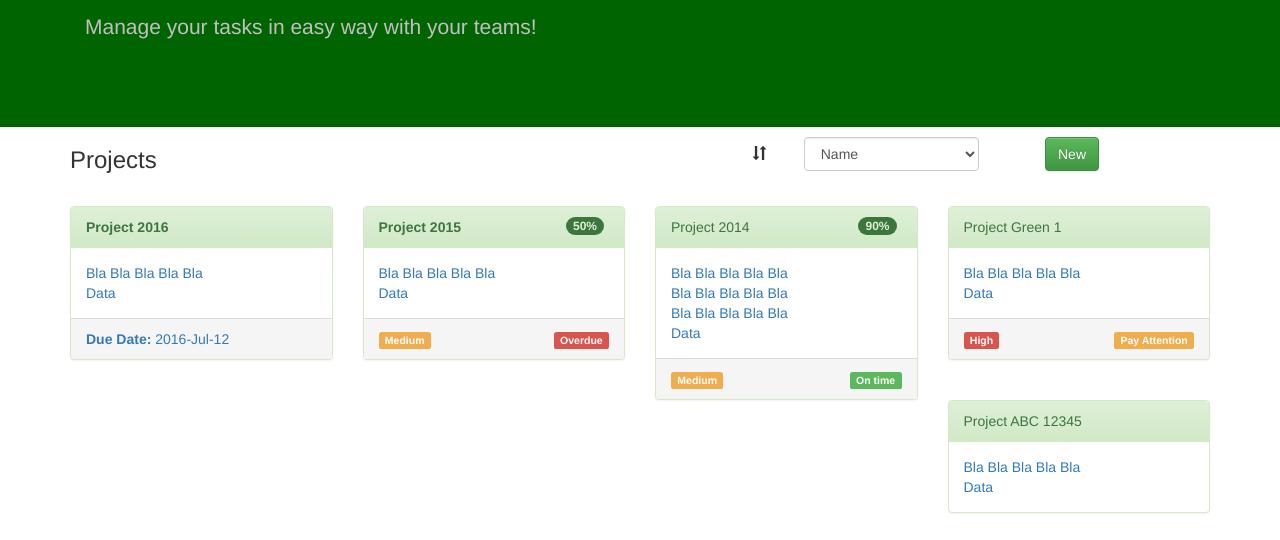
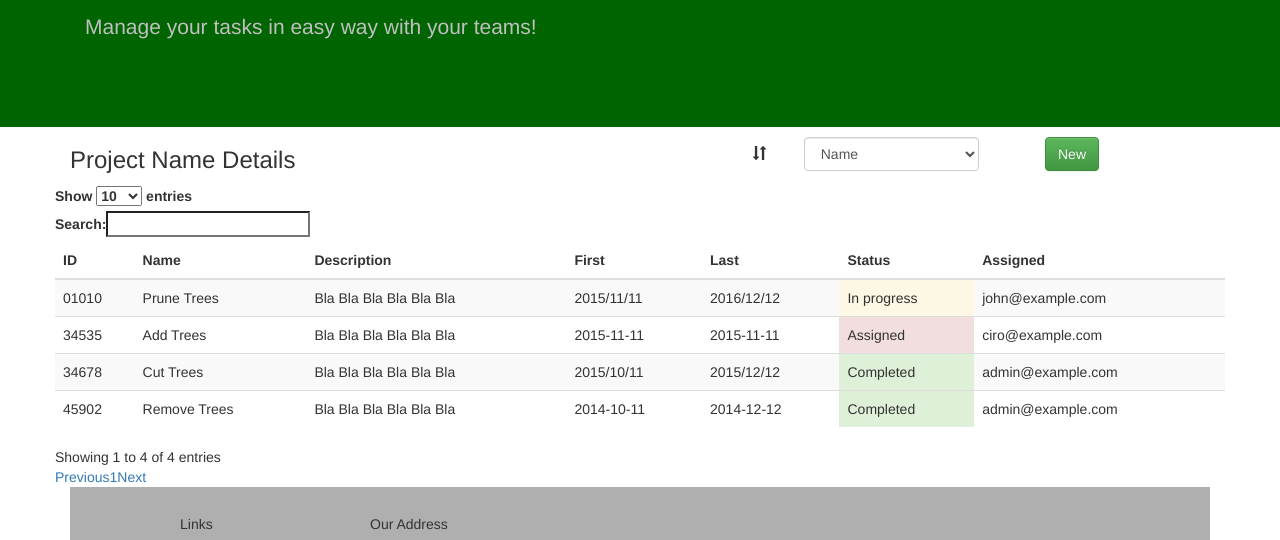
Before and after one commit to mixxr/TaskManager, a website: page project.html in a window 1280 px wide. Shown: the part 302-842 px from the top of the page. Drawn offline with nearby package versions, Linux system fonts and the light colour scheme.

Commit message:
project task list in table

```diff
--- /dev/null
+++ b/css/mystyles.table.css
@@ -0,0 +1,3 @@
+table.dataTable tbody>tr.selected,table.dataTable tbody>tr>.selected{
+    background-color:darkolivegreen;
+}
--- /dev/null
+++ b/docs/package install notes.txt
@@ -0,0 +1,3 @@
+datatables
+==========
+https://datatables.net/download/bower
--- a/projects.html
+++ b/project.html
@@ -21,7 +21,10 @@
     <!-- icons&font awesome -->
     <link href="css/font-awesome.min.css" rel="stylesheet">
     <link href="css/bootstrap-social.css" rel="stylesheet">
-
+    <!-- DATATABLES -->
+    <link href="bower_components/datatables.net-bs/css/dataTables.bootstrap.min.css" rel="stylesheet">
+    <link href="bower_components/datatables.net-select-bs/css/select.bootstrap.min.css" rel="stylesheet">
+    <link href="css/mystyles.table.css" rel="stylesheet">
 </head>
 
 <body>
@@ -113,7 +116,7 @@
 
     <div class='container'>
         <div class='row'>
-            <h3 class='col-xs-4'>Projects</h3>
+            <h3 class='col-xs-4'>Project Name Details</h3>
             <form class="form-horizontal col-xs-6" role="form">
                 <p style="padding:0px;"></p>
                 <div id="sortby" class="row">
@@ -126,7 +129,7 @@
                                 <option value="name">Name</option>
                                 <option value="priority">Priority</option>
                                 <option value="duedate">Due Date</option>
-                                <option value="assigned">Assigned</option>
+                                <option value="assigned">Progress</option>
                             </select>
                         </div>
                     </div>
@@ -139,127 +142,59 @@
         </div>
 
         <div class='row'>
-        <a href="#">
-            <div class='col-xs-12 col-sm-4 col-md-3 col-lg-3'>
-                <p style="padding:5px;"></p>
-                <div class='panel panel-success'>
-                    <div class='panel-heading'><b>Project 2016</b></div>
-                    <div class='panel-body'>
-                        Bla Bla Bla Bla Bla<br/>
-                        Data
-                    </div>
-                    <div class='panel-footer'><b>Due Date:</b> 2016-Jul-12</div>
-                </div>
-            </div>
-        </a>
-        <a href="#">
-            <div class='col-xs-12 col-sm-4 col-md-3 col-lg-3'>
-                <p style="padding:5px;"></p>
-                <div class='panel panel-success'>
-                    <div class='panel-heading'><b>Project 2015</b><span class="pull-right tag badge">50%</span></div>
-                    <div class='panel-body'>
-                        Bla Bla Bla Bla Bla<br/>
-                        Data
-                    </div>
-                    <div class='panel-footer'>
-                        <span class="label label-warning">Medium</span>
-                        <div class='pull-right'>
-                            <span class="label label-danger">Overdue</span>
-                        </div>
-                    </div>
-                </div>
-            </div>
-        </a>
-        <a href="#">
-            <div class='col-xs-12 col-sm-4 col-md-3 col-lg-3'>
-                <p style="padding:5px;"></p>
-                <div class='panel panel-success'>
-                    <div class='panel-heading'>Project 2014<span class="pull-right tag badge">90%</span></div>
-                    <div class='panel-body'>
-                        Bla Bla Bla Bla Bla<br/>
-                        Bla Bla Bla Bla Bla<br/>
-                        Bla Bla Bla Bla Bla<br/>
-                        Data
-                    </div>
-                    <div class='panel-footer'>
-                        <span class="label label-warning">Medium</span>
-                        <div class='pull-right'>
-                            <span class="label label-success">On time</span>
-                        </div>
-                    </div>
-                </div>
-            </div>
-        </a>
-        <a href="#">
-            <div class='col-xs-12 col-sm-4 col-md-3 col-lg-3'>
-                <p style="padding:5px;"></p>
-                <div class='panel panel-success'>
-                    <div class='panel-heading'>Project Green 1</div>
-                    <div class='panel-body'>
-                        Bla Bla Bla Bla Bla<br/>
-                        Data
-                    </div>
-                     <div class='panel-footer'>
-                        <span class="label label-danger">High</span>
-                        <div class='pull-right'>
-                            <span class="label label-warning">Pay Attention</span>
-                        </div>
-                    </div>
-               </div>
-            </div>
-        </a>
-        <a href="#">
-            <div class='col-xs-12 col-sm-4 col-md-3 col-lg-3'>
-                <p style="padding:5px;"></p>
-                <div class='panel panel-success'>
-                    <div class='panel-heading'>Project ABC 12345</div>
-                    <div class='panel-body'>
-                        Bla Bla Bla Bla Bla<br/>
-                        Data
-                    </div>
-                </div>
-            </div>
-        </a>
-        <a href="#">
-            <div class='col-xs-12 col-sm-4 col-md-3 col-lg-3'>
-                <p style="padding:5px;"></p>
-                <div class='panel panel-success'>
-                    <div class='panel-heading'>Project QWERTY 3423 3243243434234</div>
-                    <div class='panel-body'>
-                        Bla Bla Bla Bla Bla<br/>
-                        Data
-                    </div>
-                </div>
-            </div>
-        </a>
-        <a href="#">
-            <div class='col-xs-12 col-sm-4 col-md-3 col-lg-3'>
-                <p style="padding:5px;"></p>
-                <div class='panel panel-success'>
-                    <div class='panel-heading'>Project NEW TEST</div>
-                    <div class='panel-body'>
-                        Bla Bla Bla Bla Bla<br/>
-                        Data
-                    </div>
-                </div>
-            </div>
-        </a>
-        <a href="#">
-            <div class='col-xs-12 col-sm-4 col-md-3 col-lg-3'>
-                <p style="padding:5px;"></p>
-                <div class='panel panel-success'>
-                    <div class='panel-heading'>Project TEST TEST</div>
-                    <div class='panel-body'>
-                        Bla Bla Bla Bla Bla<br/>
-                        Bla Bla Bla Bla Bla<br/>
-                        Bla Bla Bla Bla Bla<br/>
-                        Bla Bla Bla Bla Bla<br/>
-                        Data
-                    </div>
-                </div>
-            </div>
-        </a>
-    </div>
+            <!-- TASK LIST -->
+            <table class="table table-striped table-hover" id='tasklist' style="width:100%">
+                <thead>
+                  <tr>
+                    <th>ID</th>
+                    <th>Name</th>
+                    <th>Description</th>
+                    <th>First</th>
+                    <th>Last</th>
+                    <th>Status</th>
+                    <th>Assigned</th>
+                  </tr>
+                </thead>
+                <tbody>
+                  <tr>
+                    <td>01010</td>
+                    <td>Prune Trees</td>
+                    <td>Bla Bla Bla Bla Bla Bla</td>
+                    <td>2015/11/11</td>
+                    <td>2016/12/12</td>
+                    <td class='warning'>In progress</td>
+                    <td>john@example.com</td>
+                  </tr>
+                  <tr>
+                    <td>34678</td>
+                    <td>Cut Trees</td>
+                    <td>Bla Bla Bla Bla Bla Bla</td>
+                    <td>2015/10/11</td>
+                    <td>2015/12/12</td>
+                    <td class='success'>Completed</td>
+                    <td>admin@example.com</td>
+                  </tr>
+                  <tr>
+                    <td>34535</td>
+                    <td>Add Trees</td>
+                    <td>Bla Bla Bla Bla Bla Bla</td>
+                    <td>2015-11-11</td>
+                    <td>2015-11-11</td>
+                    <td class='danger'>Assigned</td>
+                    <td>ciro@example.com</td>
+                  </tr>
+                  <tr>
+                    <td>45902</td>
+                    <td>Remove Trees</td>
+                    <td>Bla Bla Bla Bla Bla Bla</td>
+                    <td>2014-10-11</td>
+                    <td>2014-12-12</td>
+                    <td class='success'>Completed</td>
+                    <td>admin@example.com</td>
+                  </tr>
+                </tbody>
+          </table>
+        </div>
 
     </div>
 
@@ -309,6 +244,19 @@
     <script src="bower_components/jquery/dist/jquery.min.js"></script>
     <!-- Include all compiled plugins (below), or include individual files as needed -->
     <script src="js/bootstrap.min.js"></script>
+    <!-- DATATABLES -->
+    <script src='bower_components/datatables.net/js/jquery.dataTables.min.js'></script>
+    <script src='bower_components/datatables.net-bs/js/dataTables.bootstrap.min.js'></script>
+    <script src='bower_components/datatables.net-select/js/dataTables.select.min.js'></script>
+    <script>
+        $(document).ready(function() {
+          $('#tasklist').dataTable({
+            select: {
+                style: 'multi'
+            }
+          });
+        });
+    </script>
 </body>
 
 </html>
```
Also changed, not shown: bower.json (added, +38 -0 lines).
